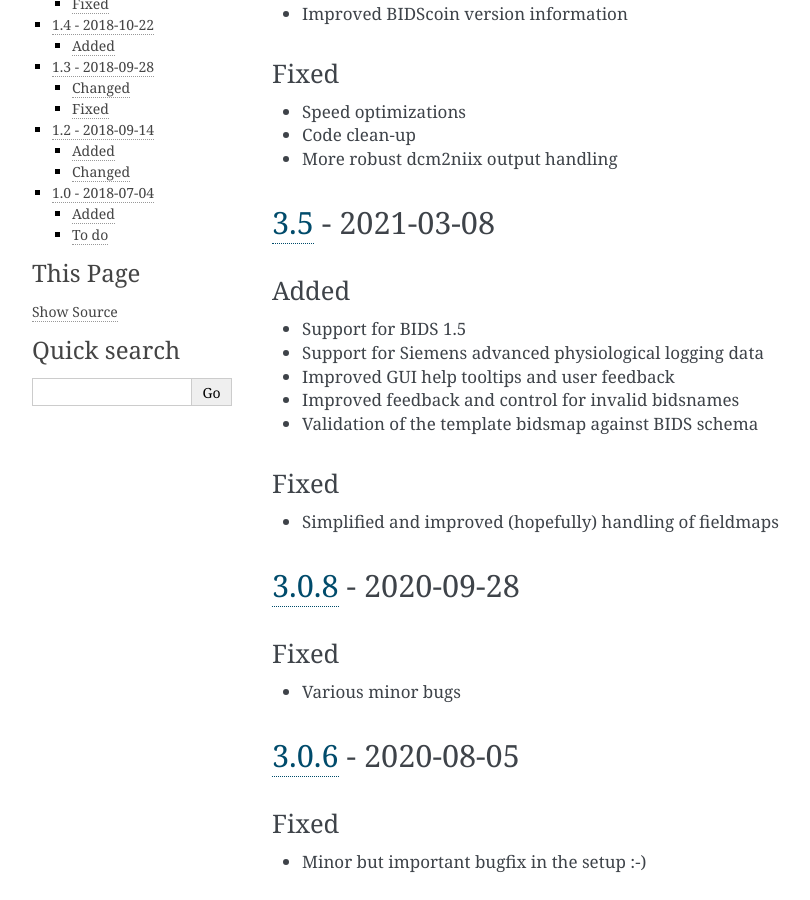
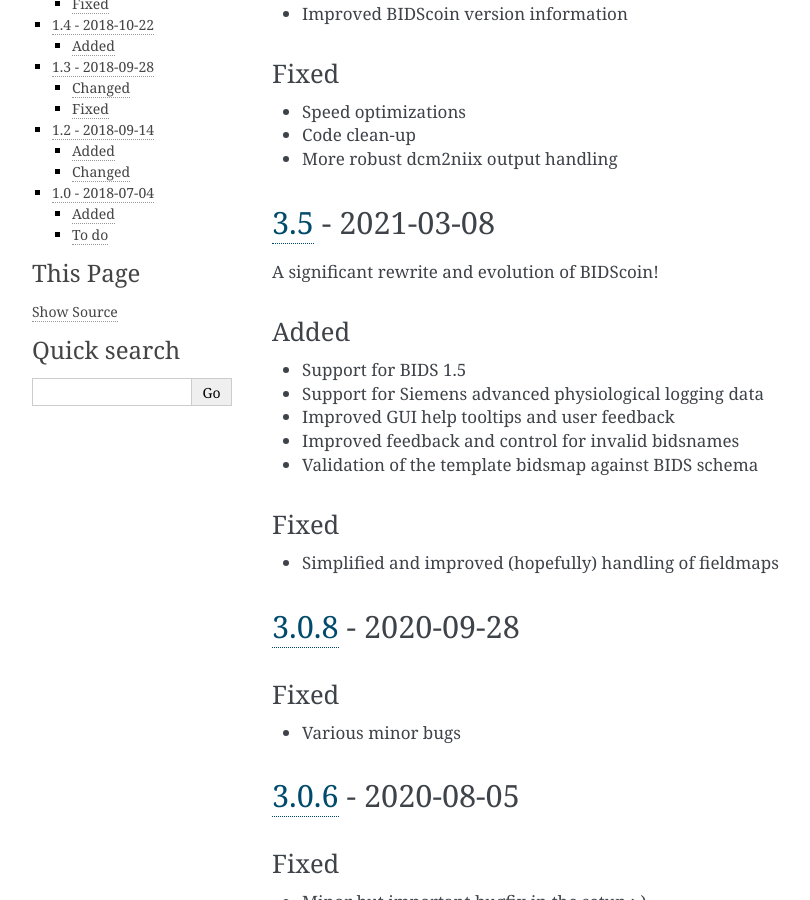
Before and after one commit to Donders-Institute/bidscoin, a Sphinx documentation site: the page built from docs/CHANGELOG.md, in a window 1280 px wide and 900 px high, scrolled down 1214 px. Shown: the whole window, without its empty margins (148-958 px from the left). Built offline with Sphinx 7.4.7, drawn with Linux system fonts in a browser that asks for light colours.

Commit message:
Updated the CHANGELOG

```diff
--- a/docs/CHANGELOG.md
+++ b/docs/CHANGELOG.md
@@ -40,6 +40,8 @@
 - More robust dcm2niix output handling
 
 ## [3.5] - 2021-03-08
+
+A significant rewrite and evolution of BIDScoin!
 
 ### Added
 - Support for BIDS 1.5
```
